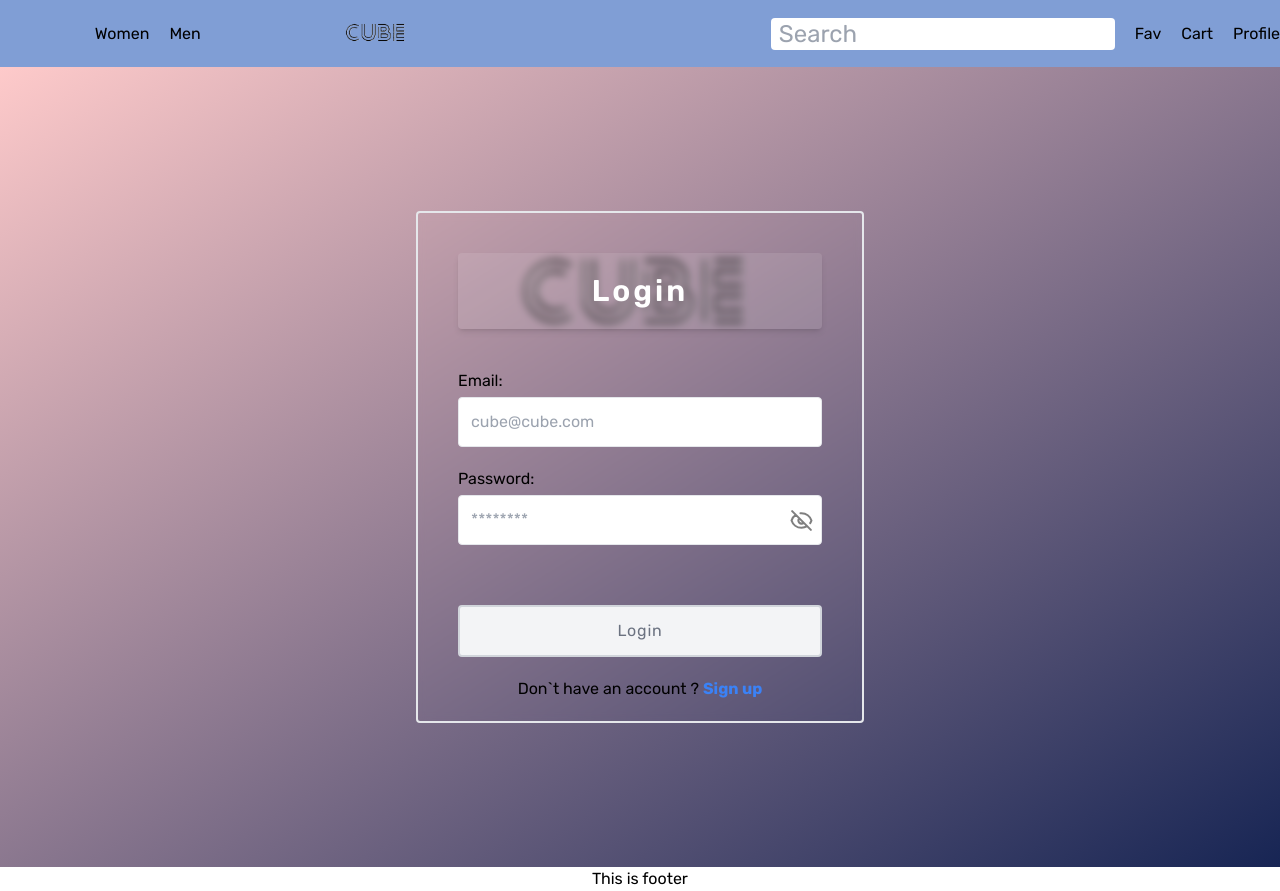
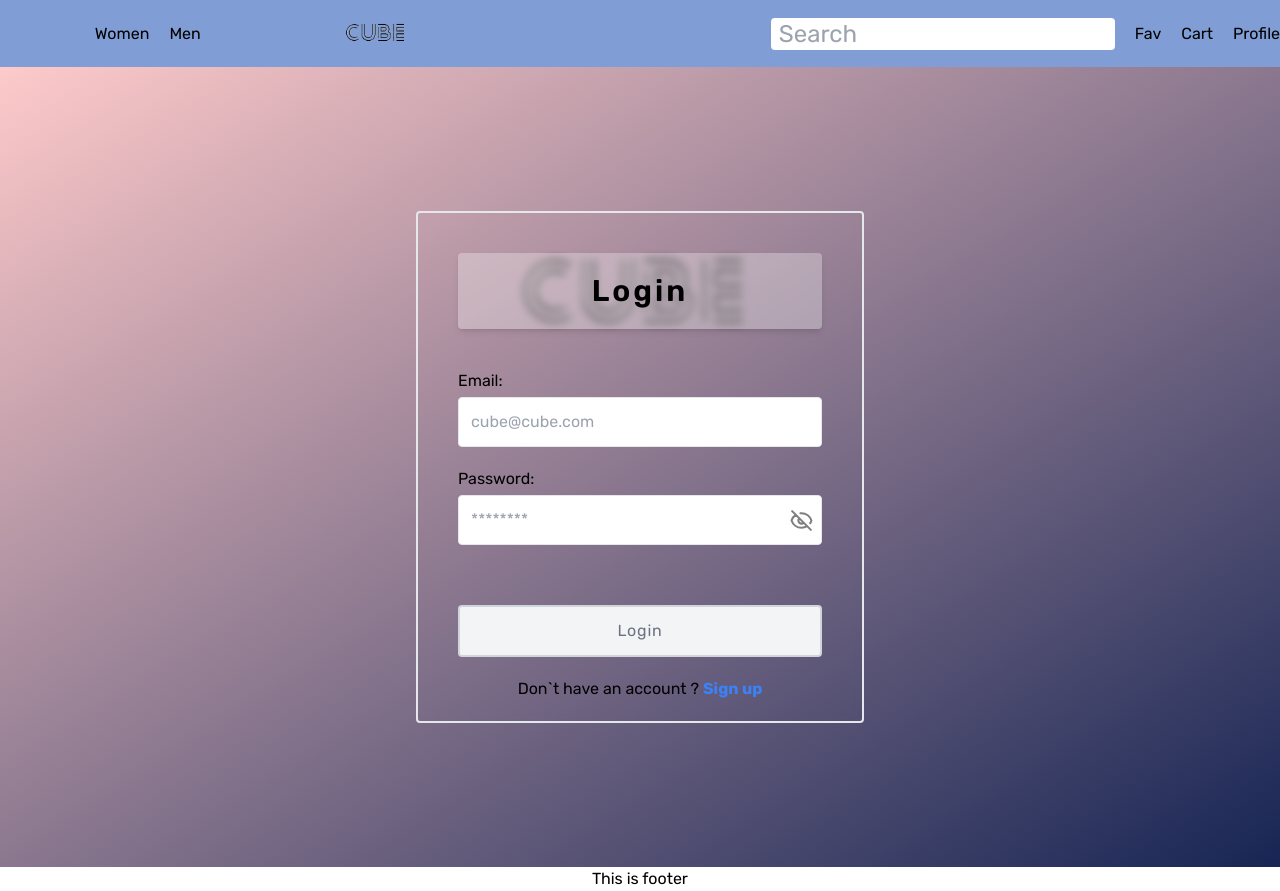
Before and after one commit to borislavpachev/cube-full-stack, a React (Vite) app in the folder client/: page /login in a window 1280 px wide. Built offline with nearby package versions, Linux system fonts and the light colour scheme; no server answers.

Commit message:
fix: Return function in case of wrong credentials instead of logging user in

```diff
--- a/client/src/pages/Login/Login.tsx
+++ b/client/src/pages/Login/Login.tsx
@@ -16,7 +16,9 @@ export default function Login() {
     if (!validatePassword(password)) return;
 
     try {
-      await login(email, password);
+      const test = await login(email, password);
+      if (!test) return;
+
       navigate('/');
     } catch (error) {
       console.log(error);
@@ -34,7 +36,7 @@ export default function Login() {
           className="flex flex-col m-10"
         >
           {' '}
-          <h1 className="mb-10 p-5 font-semibold shadow-md tracking-widest text-center text-3xl text-white bg-white/10 rounded">
+          <h1 className="mb-10 p-5 font-semibold shadow-md tracking-widest text-center text-3xl text-black bg-white/30 rounded">
             Login
           </h1>
           <Label htmlFor="login-email">Email:</Label>
```
